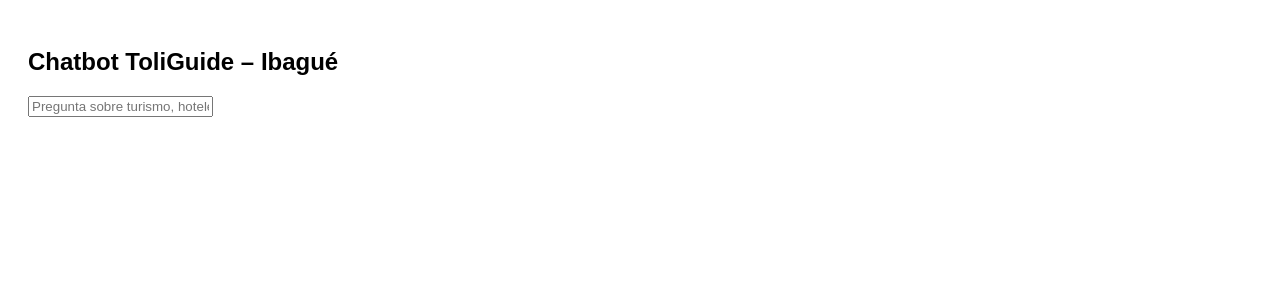
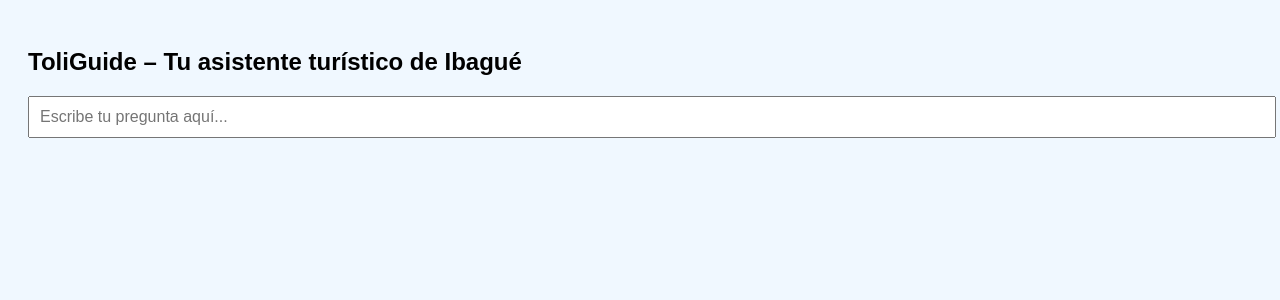
Before and after one commit to MichaelRodriguezO/toliguide-chatbot, a Flask app: page / in a window 1280 px wide. Shown: the top 300 px of the page. Run offline with Flask 3, Linux system fonts and the light colour scheme.

Commit message:
Update index.html

```diff
--- a/templates/index.html
+++ b/templates/index.html
@@ -1,19 +1,24 @@
 <!DOCTYPE html>
 <html>
 <head>
-  <title>Chatbot ToliGuide</title>
+  <title>ToliGuide – Chatbot turístico de Ibagué</title>
   <style>
-    body { font-family: Arial; padding: 20px; }
-    #chatbox { width: 100%; max-width: 400px; margin: auto; }
+    body { font-family: Arial; padding: 20px; background: #f0f8ff; }
+    #chatbox { max-width: 600px; margin: auto; }
     .msg { margin: 10px 0; }
     .user { font-weight: bold; }
-    .bot { color: green; }
+    .bot { color: darkgreen; }
+    input[type="text"] {
+      width: 100%;
+      padding: 10px;
+      font-size: 16px;
+    }
   </style>
 </head>
 <body>
-  <h2>Chatbot ToliGuide – Ibagué</h2>
+  <h2>ToliGuide – Tu asistente turístico de Ibagué</h2>
   <div id="chatbox"></div>
-  <input type="text" id="input" placeholder="Pregunta sobre turismo, hoteles o restaurantes..." onkeydown="if(event.key==='Enter') sendMessage()" />
+  <input type="text" id="input" placeholder="Escribe tu pregunta aquí..." onkeydown="if(event.key==='Enter') sendMessage()" />
   <script>
     function sendMessage() {
       let input = document.getElementById("input");
@@ -27,7 +32,7 @@
       })
       .then(res => res.json())
       .then(data => {
-        document.getElementById("chatbox").innerHTML += `<div class='msg bot'>Bot: ${data.response}</div>`;
+        document.getElementById("chatbox").innerHTML += `<div class='msg bot'>Bot: ${data.response.replace(/\n/g, "<br>")}</div>`;
         input.value = "";
       });
     }
```
